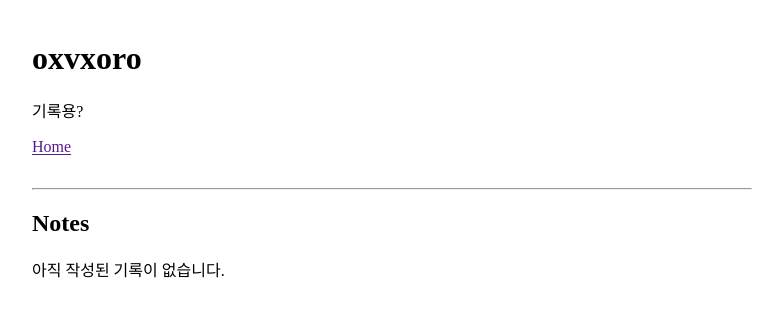
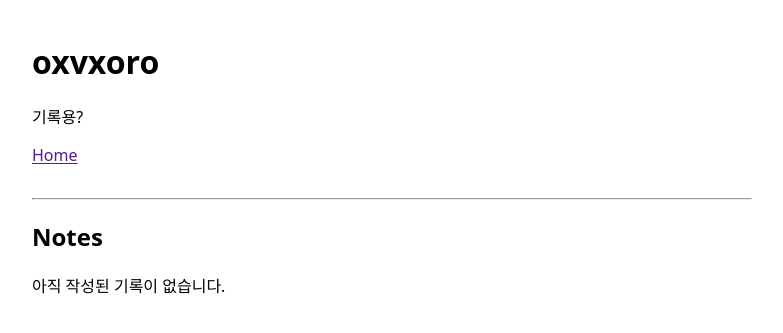
Before and after one commit to oxvxoro/oxvxoro, an ASP.NET Core app: page / in a window 1280 px wide. Shown: the top 333 px of the page, without its empty margins (248-1031 px from the left). Run offline with ASP.NET Core 8, Linux system fonts and the light colour scheme.

Commit message:
add: sys font style

```diff
--- a/wwwroot/app.css
+++ b/wwwroot/app.css
@@ -2,6 +2,7 @@ body {
     max-width: 720px;
     margin: 40px auto;
     padding: 0 20px;
+    font-family: system-ui, -apple-system, BlinkMacSystemFont, "Segoe UI", sans-serif;
 }
 
 nav {
```
